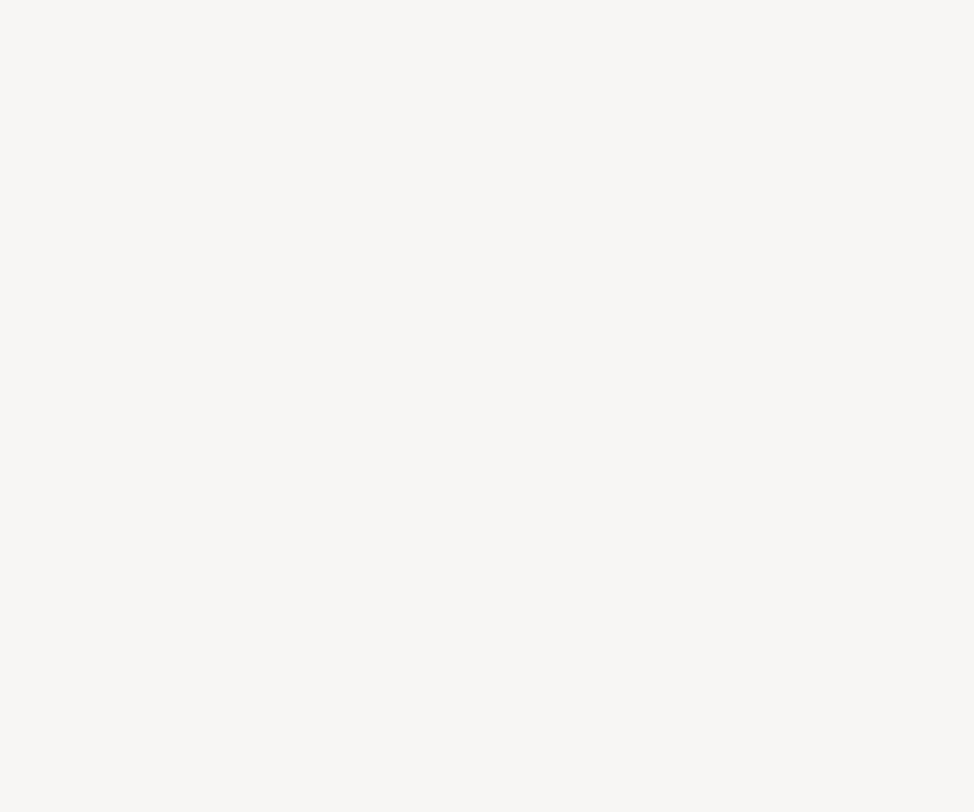
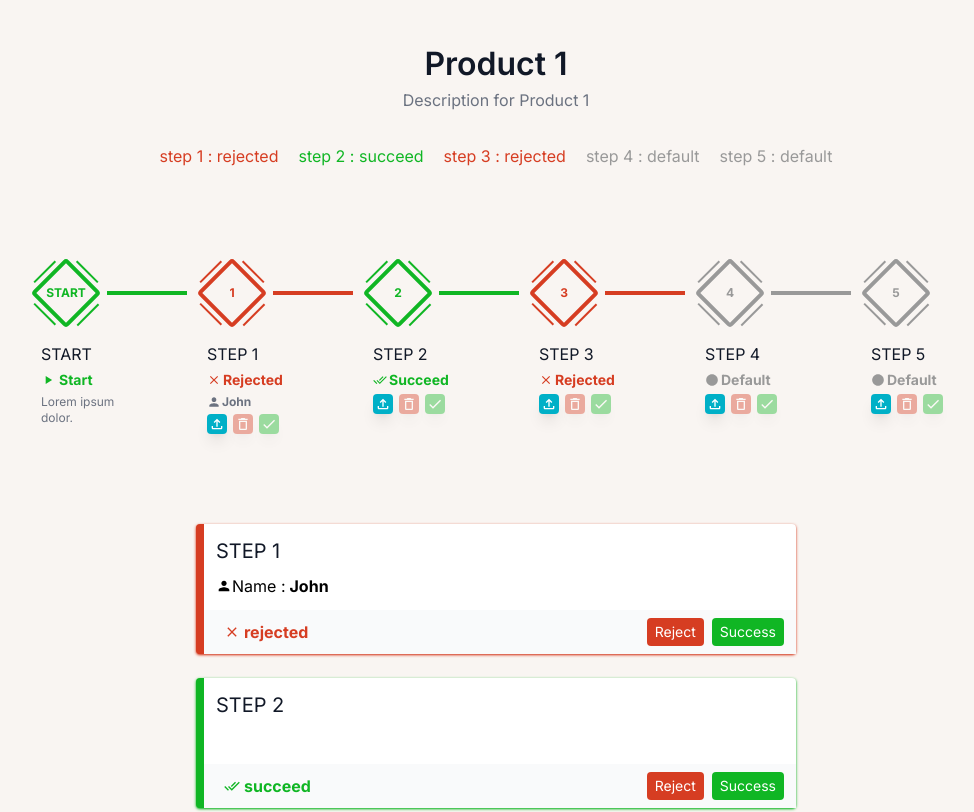
Before and after one commit to ART1377/Workflow-step-by-step, a Next.js app: page /products/1 in a window 1280 px wide. Before the commit this address had no page. Shown: the top 812 px of the page, without its empty margins (144-1118 px from the left). Built offline with nearby package versions, Linux system fonts and the light colour scheme; data requests are answered from the project's data file.

Commit message:
error in not-found page fixed

```diff
--- a/src/app/components/WrokflowOperations/WorkflowOperations.tsx
+++ b/src/app/components/WrokflowOperations/WorkflowOperations.tsx
@@ -36,7 +36,6 @@ const WorkflowOperations = ({ step }: Props) => {
     );
   }, [dispatch, id, step]);
 
-  console.log(step);
 
   return (
     <>
--- a/src/app/error.tsx
+++ b/src/app/error.tsx
@@ -9,8 +9,8 @@ export default function Error({
   error: Error & { digest?: string };
   reset: () => void;
 }) {
-    console.log(error)
-  return (
+
+    return (
     <div className="w-screen h-screen flex flex-col justify-center items-center pb-16">
       <h5>something went wrong</h5>
       <p className="mb-4">{error.message}</p>
--- a/src/app/products/[productId]/page.tsx
+++ b/src/app/products/[productId]/page.tsx
@@ -1,17 +1,10 @@
 "use client";
 import React, { useEffect } from "react";
-import type { Metadata } from "next";
-// import { products } from "@/app/db/db";
-import { Product } from "../../../../next-type-d";
 import Workflow from "@/app/components/Workflow/Workflow";
 import WorkflowOperations from "@/app/components/WrokflowOperations/WorkflowOperations";
 import { useAppDispatch, useAppSelector } from "@/app/redux/hooks/hooks";
-import {
-  fetchProductById,
-  fetchProducts,
-} from "@/app/redux/slices/productSlice";
-import Loading from "@/app/loading";
-import { notFound } from "next/navigation";
+import { fetchProductById } from "@/app/redux/slices/productSlice";
+import { notFound, useParams } from "next/navigation";
 
 type Props = {
   params: {
@@ -19,19 +12,16 @@ type Props = {
   };
 };
 
-
 const productDetailPage = ({ params: { productId } }: Props) => {
   const dispatch = useAppDispatch();
-  const products = useAppSelector((state) => state.product);
-  const productData = products.products[0];
-
+  const productData = useAppSelector((state) => state.product.products[0]);
+  const productStatus = useAppSelector((state) => state.product.status);
 
   useEffect(() => {
     dispatch(fetchProductById(productId));
   }, [dispatch]);
 
-  if (!productData) return notFound()
-
+  if (!productData && productStatus === "failed") return notFound();
 
   return (
     <>
@@ -61,9 +51,14 @@ const productDetailPage = ({ params: { productId } }: Props) => {
               })}
             </ul>
           </section>
+
+          {/* workflow and steps */}
+
           <section className="mt-10">
             <Workflow steps={productData?.steps!} />
           </section>
+
+          {/* workflow operations */}
 
           <section className="my-10">
             <div className="p-4 flex flex-col items-center gap-6">
@@ -71,7 +66,6 @@ const productDetailPage = ({ params: { productId } }: Props) => {
                 return <WorkflowOperations key={step.step} step={step} />;
               })}
             </div>
-            {/* <WorkflowOperations steps={productData?.steps!} /> */}
           </section>
         </div>
       )}
--- a/src/app/redux/slices/productSlice.tsx
+++ b/src/app/redux/slices/productSlice.tsx
@@ -4,7 +4,6 @@ import axios from "axios";
 import { Product, Step } from "../../../../next-type-d";
 
 const API_URL = "http://127.0.0.1:3500";
-
 
 export interface InitialStateType {
   products: Product[];
```
